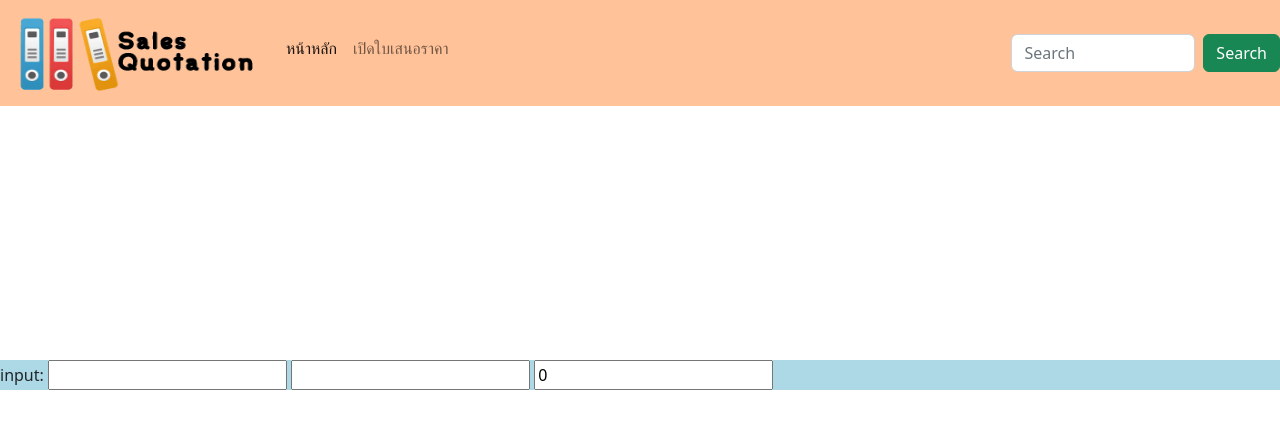
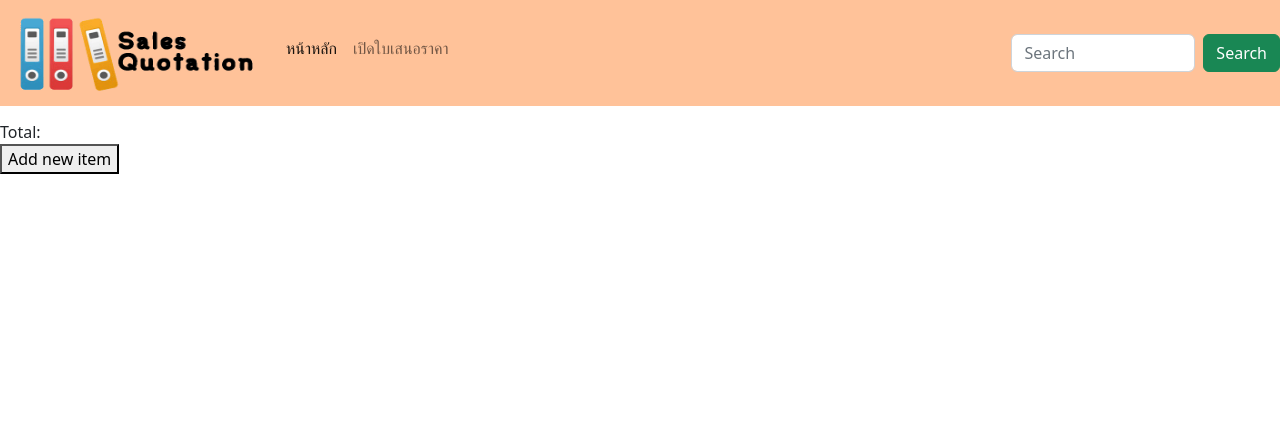
Before and after one commit to HumYacom/website, a Flask app: page / in a window 1280 px wide. Shown: the top 429 px of the page. Run offline with Flask 2, Linux system fonts and the light colour scheme.

Commit message:
new v1.1

```diff
--- a/run/templates/index.html
+++ b/run/templates/index.html
@@ -1,26 +1,136 @@
 {% extends "layout.html"%}
 
 {% block content %}
+
+<script>
+    function createItem() {
+  var $item = $( `<tr>
+        <td><input type="text" class="form-control" name="" id="no."></td>
+        <td><input type="text" class="form-control" name="" id="รายการสินค้า"></td>
+        <td><input type="text" class="form-control" name="" id="ขนาดบรรจุ"></td>
+        <td><input type="text" class="item" name="" id="a" onkeyup="mult(document.getElementById('a').value,!!document.getElementById('b').value);"></td>
+        <td><input type="text" class="item" name="" id="b" onkeyup= "mult(document.getElementById('a').value,document.getElementById('b').value);"></td>
+        <td><input type="text" class="form-control" name="" id="ans" value= "" disabled='disabled'></td>
+        </tr>`);
+  return $item;
+}
+
+function registerListeners() {
+  $('.item').off('keyup',calculateTotal);
+  $('.item').on('keyup',calculateTotal);
+}
+
+
+function calculateTotal() {
+  var total = 0;
+  $('.item').each(function() {
+    var value = $(this).val();
+    total += isNaN(value) ? 0 : (+value);
+  });
+  $('#total').html(total);
+}
+$(function() {
+  var $container = $('#container');
+  $('#new').click(function() {
+    var $newItem = createItem();
+    $container.append($newItem);
+    registerListeners();
+  });
+})
+</script>
+
+
+<!--
+<script>
+   $(document).ready(function (){
+
+$('input').keyup(function(){
+    //calculate
+    var costpriceSum = 0;
+    var selling_priceSum = 0;
+    $.find(".cost_price").each(function (){
+        costpriceSum += $(this).value;
+    });
+    $.find(".selling_price").each(function (){
+        selling_priceSum += $(this).value;
+    });
+
+    //Set costpriceSum
+    //Set selling_priceSum
+
+});
+
+})
+</script>
+-->
 <br><br><br><br><br>
-<script>
-    function mult(p1,p2) {
-      var ans;
-      console.log(p1)
-    console.log(p2)
-    console.log(ans)
-      ans = p1 * p2;
+<div id="container">
 
-      document.getElementById('ans').value = parseFloat(ans).toFixed(2);
-    }
-  </script>
+</div>
+<div>
+  <div>Total: <span id="total"></span></div>
+  <button id="new">Add new item</button>
+</div>
 
-<br><br><br><br><br><br><br><br><br><br>
-   <div style="margin: auto; width: 300 px; background-color: lightblue; padding: Spx;">
+<!--
+<div class="price_table">
+    <div class="row">
+        <div class="span5 offset1"><h1>Price Breakdown<h1></div>
+        <div class="span4 offset1"><input type="button" id="add_price" class="btn btn-primary" value="Add Price" style="float:right;margin:30px 0px 5px 0px;"/></div>
+    </div>
+    <div class="row">
+        <div class="span10 offset1">
+    <table class="addcost_table table tablesorter">
+        <thead>
+            <tr class="header_row">
+                <th>Item Group</th>
+                <th>Name</th>
+                <th>Code</th>
+                <th>Quantity</th>
+                <th class="cost_price">Unit Cost Price</th>
+                <th class="selling_price">Unit Selling Price</th>
+            </tr>
+        </thead>
+        <tbody>
+            <tr>
+               <td><?= form_input('items[0][sub_header]', 'Hotel') ?></td>
+               <td><?= form_input('items[0][name]', 'Twin Room') ?></td>
+               <td><?= form_input('items[0][price_type]', 'TWN') ?></td>
+               <td><?= form_input('items[0][quantity]', '5') ?> </td>
+               <td class="cost_price"><?= form_input('items[0][cost]', '100') ?> </td>
+               <td class="selling_price"><?= form_input('items[0][price]', '120') ?> </td>
+            </tr>
+            <tr>
+               <td><?= form_input('items[1][sub_header]', 'Hotel') ?></td>
+               <td><?= form_input('items[1][name]', 'Single Room') ?></td>
+               <td><?= form_input('items[1][price_type]', 'SGL') ?></td>
+               <td><?= form_input('items[1][quantity]', '1') ?> </td>
+               <td class="cost_price"><?= form_input('items[1][cost]', '80') ?> </td>
+               <td class="selling_price"><?= form_input('items[1][price]', '100') ?> </td>
+            </tr>
+            <tr>
+               <td><?= form_input('items[2][sub_header]', 'Meals') ?></td>
+               <td><?= form_input('items[2][name]', 'Buffet Breakfast') ?></td>
+               <td><?= form_input('items[2][price_type]', 'BRE') ?></td>
+               <td><?= form_input('items[2][quantity]', '2') ?> </td>
+               <td class="cost_price"><?= form_input('items[2][cost]', '10') ?> </td>
+               <td class="selling_price"><?= form_input('items[2][price]', '10') ?> </td>
+            </tr>
+            <tr>
+               <td  colspan="4" style="text-align:right;margin-right:10px;"><b><span style="margin-right:20px;">Total Price X Qty</span></b></td>
+               <td class="cost_price"><?= form_input('items[3][cost]', '600') ?></td>
+               <td class="selling_price"><?= form_input('items[3][cost]', '500') ?></td>
 
-    <label for="">input:</label>
-    <input type="text" name=""  id ="a" onkeyup="mult(document.getElementById('a').value,!!document.getElementById('b').value);">
-    <input type="text" name=""  id ="b" onkeyup="mult(document.getElementById('a').value,document.getElementById('b').value);">
-    <input type="text" value="0" id="ans">
-   </div>
+            </tr>
+        </tbody>
+    </table>
+    </div>
+    </div>
 
+    <div class="row">
+        <div class="span11 offset1">
+         <?= form_submit(array('class' => 'btn btn-primary'), 'Submit') ?>
+        </div>
+    </div>
+</div>-->
 {% endblock %}
--- a/run/templates/layout.html
+++ b/run/templates/layout.html
@@ -22,6 +22,8 @@
   <script src="https://cdn.jsdelivr.net/npm/bootstrap@5.2.3/dist/js/bootstrap.min.js"
     integrity="sha384-cuYeSxntonz0PPNlHhBs68uyIAVpIIOZZ5JqeqvYYIcEL727kskC66kF92t6Xl2V"
     crossorigin="anonymous"></script>
+
+    <script src="https://ajax.googleapis.com/ajax/libs/jquery/3.6.1/jquery.min.js"></script>
 
 </head>
 
```
Also changed, not shown: run/templates/work.html (+17 -3 lines).
